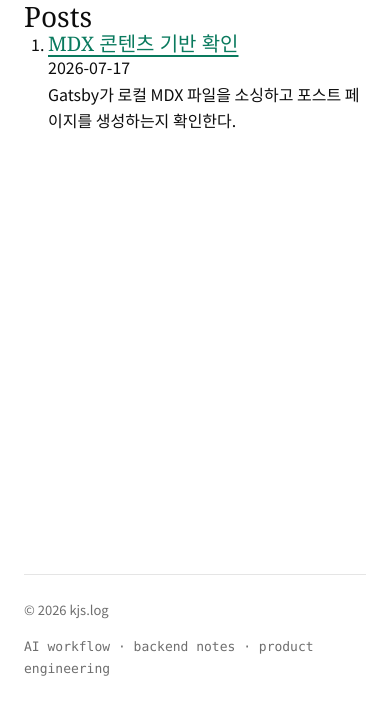
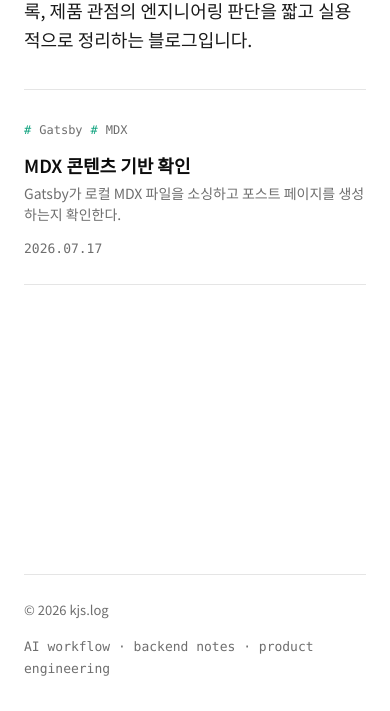
Before and after one commit to macho199/macho199.github.io, a Gatsby site: page / in a window 390 px wide. Shown: the part 133-844 px from the top of the page. Built offline with nearby package versions, Linux system fonts and the light colour scheme; Gatsby itself is replaced by a stand-in of ours.

Commit message:
feat: render responsive MDX home list

```diff
--- a/gatsby-browser.js
+++ b/gatsby-browser.js
@@ -6,3 +6,4 @@ import "@fontsource/noto-sans-kr/600.css"
 import "./src/styles/theme.css"
 import "./src/styles/mdx.css"
 import "./src/styles/layout.css"
+import "./src/styles/home.css"
--- a/src/components/home-screen-contract.test.mjs
+++ b/src/components/home-screen-contract.test.mjs
@@ -75,3 +75,36 @@ test("imports the React runtime required by Gatsby SSR", async () => {
     assert.match(source, /^import \* as React from "react"$/m)
   }
 })
+
+test("keeps GraphQL in the page and loads scoped home styles", async () => {
+  const [indexPage, browserEntry, homeCss] = await Promise.all([
+    readRepositoryFile("src/pages/index.tsx"),
+    readRepositoryFile("gatsby-browser.js"),
+    readRepositoryFile("src/styles/home.css"),
+  ])
+
+  assert.match(indexPage, /import HomeIntro from "\.\.\/components\/home-intro"/)
+  assert.match(indexPage, /import PostList from "\.\.\/components\/post-list"/)
+  assert.match(indexPage, /import type \{ PostSummary \}/)
+  assert.match(indexPage, /data\.allMdx\.nodes\.map/)
+  assert.match(indexPage, /<HomeIntro \/>/)
+  assert.match(indexPage, /<PostList posts=\{posts\} \/>/)
+  assert.match(indexPage, /allMdx\(sort: \{ frontmatter: \{ publishedAt: DESC \} \}\)/)
+  assert.match(indexPage, /publishedAtDisplay: publishedAt\(formatString: "YYYY\.MM\.DD"\)/)
+  assert.doesNotMatch(indexPage, /<article\b|<Link\b/)
+
+  assert.match(browserEntry, /\.\/src\/styles\/home\.css/)
+  assert.match(
+    homeCss,
+    /\.home-intro\s*\{[^}]*padding-block: var\(--space-8\) var\(--space-4\)/s,
+  )
+  assert.match(homeCss, /\.post-card-main\s*\{[^}]*max-width: 760px/s)
+  assert.match(
+    homeCss,
+    /\.post-list\s*\{[^}]*border-top: 1px solid var\(--border\)/s,
+  )
+  assert.match(
+    homeCss,
+    /\.post-list-item\s*\{[^}]*border-bottom: 1px solid var\(--border\)/s,
+  )
+})
--- a/src/components/layout-contract.test.mjs
+++ b/src/components/layout-contract.test.mjs
@@ -86,6 +86,5 @@ test("applies the shared layout without changing page data boundaries", async ()
     assert.doesNotMatch(source, /<main\b/)
   }
 
-  assert.match(indexPage, /to=\{`\/posts\/\$\{post\.frontmatter\.slug\}\/`\}/)
   assert.match(postTemplate, /<div className="mdx-content">\{children\}<\/div>/)
 })
--- a/src/pages/index.tsx
+++ b/src/pages/index.tsx
@@ -1,53 +1,35 @@
-import { graphql, Link, type HeadFC, type PageProps } from "gatsby"
+import { graphql, type HeadFC, type PageProps } from "gatsby"
 import * as React from "react"
 
 import ContentContainer from "../components/content-container"
+import HomeIntro from "../components/home-intro"
 import Layout from "../components/layout"
+import PostList from "../components/post-list"
+import type { PostSummary } from "../components/post-card"
 import Seo from "../components/seo"
 
-type IndexPageData = {
-  allMdx: {
-    nodes: Array<{
-      id: string
-      frontmatter: {
-        title: string
-        slug: string
-        publishedAt: string
-        description: string
-        tags: string[]
-      }
-    }>
-  }
-}
+type IndexPageData = Readonly<{
+  allMdx: Readonly<{
+    nodes: ReadonlyArray<
+      Readonly<{
+        id: string
+        frontmatter: Omit<PostSummary, "id">
+      }>
+    >
+  }>
+}>
 
 const IndexPage = ({ data }: PageProps<IndexPageData>) => {
-  const posts = data.allMdx.nodes
+  const posts: PostSummary[] = data.allMdx.nodes.map(({ id, frontmatter }) => ({
+    id,
+    ...frontmatter,
+  }))
 
   return (
     <Layout>
       <ContentContainer>
-        <h1>Developer Blog</h1>
-        <p>Notes from building and operating software.</p>
-        <section aria-labelledby="posts-heading">
-          <h2 id="posts-heading">Posts</h2>
-          <ol>
-            {posts.map(post => (
-              <li key={post.id}>
-                <article>
-                  <h3>
-                    <Link to={`/posts/${post.frontmatter.slug}/`}>
-                      {post.frontmatter.title}
-                    </Link>
-                  </h3>
-                  <time dateTime={post.frontmatter.publishedAt}>
-                    {post.frontmatter.publishedAt}
-                  </time>
-                  <p>{post.frontmatter.description}</p>
-                </article>
-              </li>
-            ))}
-          </ol>
-        </section>
+        <HomeIntro />
+        <PostList posts={posts} />
       </ContentContainer>
     </Layout>
   )
@@ -65,7 +47,8 @@ export const query = graphql`
         frontmatter {
           title
           slug
-          publishedAt(formatString: "YYYY-MM-DD")
+          publishedAt
+          publishedAtDisplay: publishedAt(formatString: "YYYY.MM.DD")
           description
           tags
         }
--- /dev/null
+++ b/src/styles/home.css
@@ -0,0 +1,131 @@
+@layer components {
+  .home-intro {
+    padding-block: var(--space-8) var(--space-4);
+  }
+
+  .home-intro-copy {
+    width: 100%;
+    max-width: 760px;
+    padding-block: var(--space-2);
+    color: var(--fg-2);
+    font-size: var(--text-lg);
+    line-height: 1.6;
+    text-align: left;
+    text-wrap: normal;
+  }
+
+  .home-posts {
+    min-width: 0;
+    padding-block: var(--space-4) var(--space-8);
+  }
+
+  .post-list {
+    display: grid;
+    margin: 0;
+    padding: 0;
+    border-top: 1px solid var(--border);
+    list-style: none;
+  }
+
+  .post-list-item {
+    min-width: 0;
+    border-bottom: 1px solid var(--border);
+    list-style: none;
+    transition: background-color var(--motion-fast) var(--ease-standard);
+  }
+
+  .post-list-item:hover {
+    background: var(--surface-warm);
+  }
+
+  .post-card {
+    display: block;
+    min-width: 0;
+    padding-block: var(--space-6);
+  }
+
+  .post-card-main {
+    display: grid;
+    min-width: 0;
+    max-width: 760px;
+    gap: var(--space-3);
+  }
+
+  .post-card-tags {
+    display: flex;
+    min-width: 0;
+    flex-wrap: wrap;
+    gap: var(--space-2);
+    margin: 0;
+    padding: 0;
+    list-style: none;
+  }
+
+  .post-card-tag {
+    display: inline-flex;
+    align-items: center;
+    gap: var(--space-2);
+    color: var(--muted);
+    font-family: var(--font-mono);
+    font-size: var(--text-xs);
+    font-weight: 500;
+    white-space: nowrap;
+  }
+
+  .post-card-tag::before {
+    color: var(--accent);
+    content: "#";
+  }
+
+  .post-card-title {
+    min-width: 0;
+    font-family: var(--font-body);
+    font-size: clamp(18px, 1.7vw, 19px);
+    font-weight: 600;
+    line-height: 1.42;
+  }
+
+  .post-card-title-link {
+    color: var(--fg);
+    text-decoration: none;
+    overflow-wrap: anywhere;
+  }
+
+  .post-card-title-link:hover {
+    color: var(--fg);
+    text-decoration: underline;
+    text-underline-offset: 3px;
+  }
+
+  .post-card-title + .post-card-description {
+    margin-top: calc(var(--space-2) * -1);
+  }
+
+  .post-card-description {
+    color: var(--muted);
+    font-size: 14px;
+    line-height: 1.55;
+    overflow-wrap: anywhere;
+  }
+
+  .post-card-date {
+    color: var(--muted);
+    font-family: var(--font-mono);
+    font-size: var(--text-sm);
+    font-variant-numeric: tabular-nums;
+  }
+
+  .post-list-empty {
+    margin: 0;
+    padding: var(--space-8);
+    border-block: 1px solid var(--border);
+    color: var(--muted);
+    text-align: center;
+  }
+}
+
+@media (max-width: 720px) {
+  .home-intro-copy {
+    padding-block: var(--space-1);
+  }
+}
```
Also changed, not shown: docs/superpowers/plans/2026-07-17-home-static-screen.md (+26 -4 lines).
